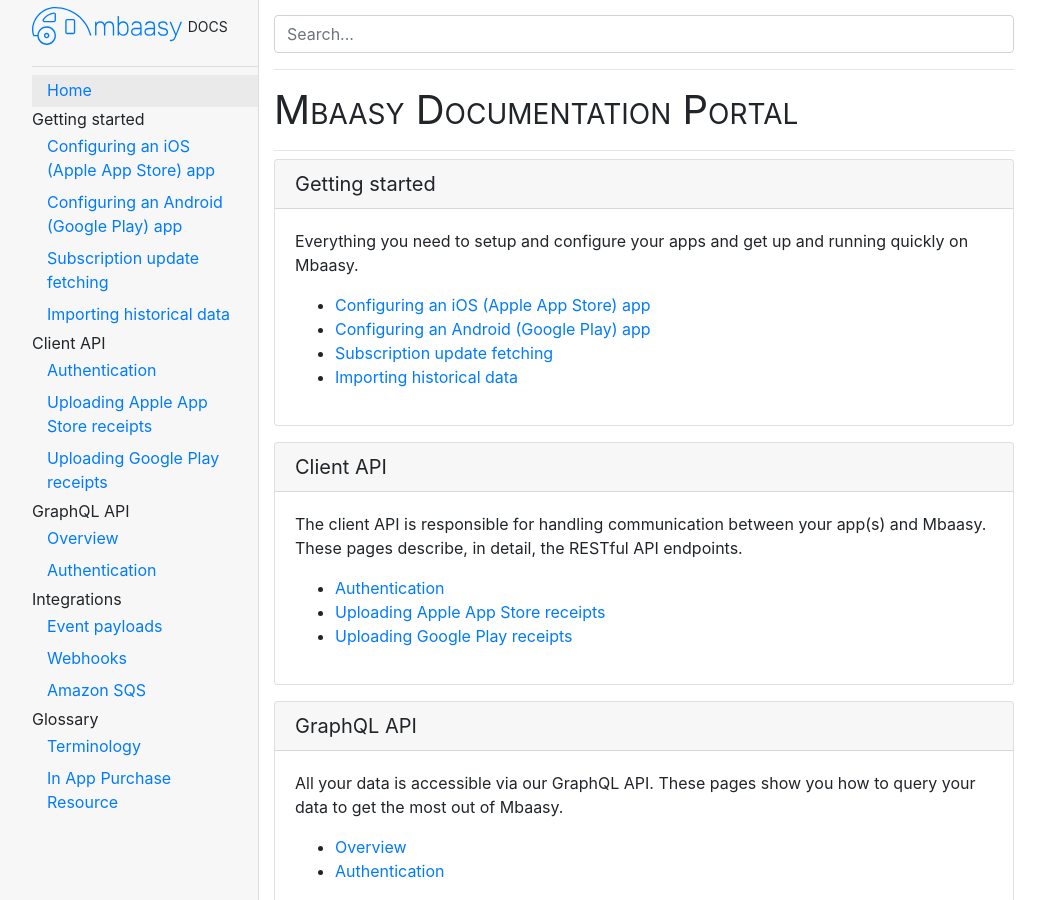
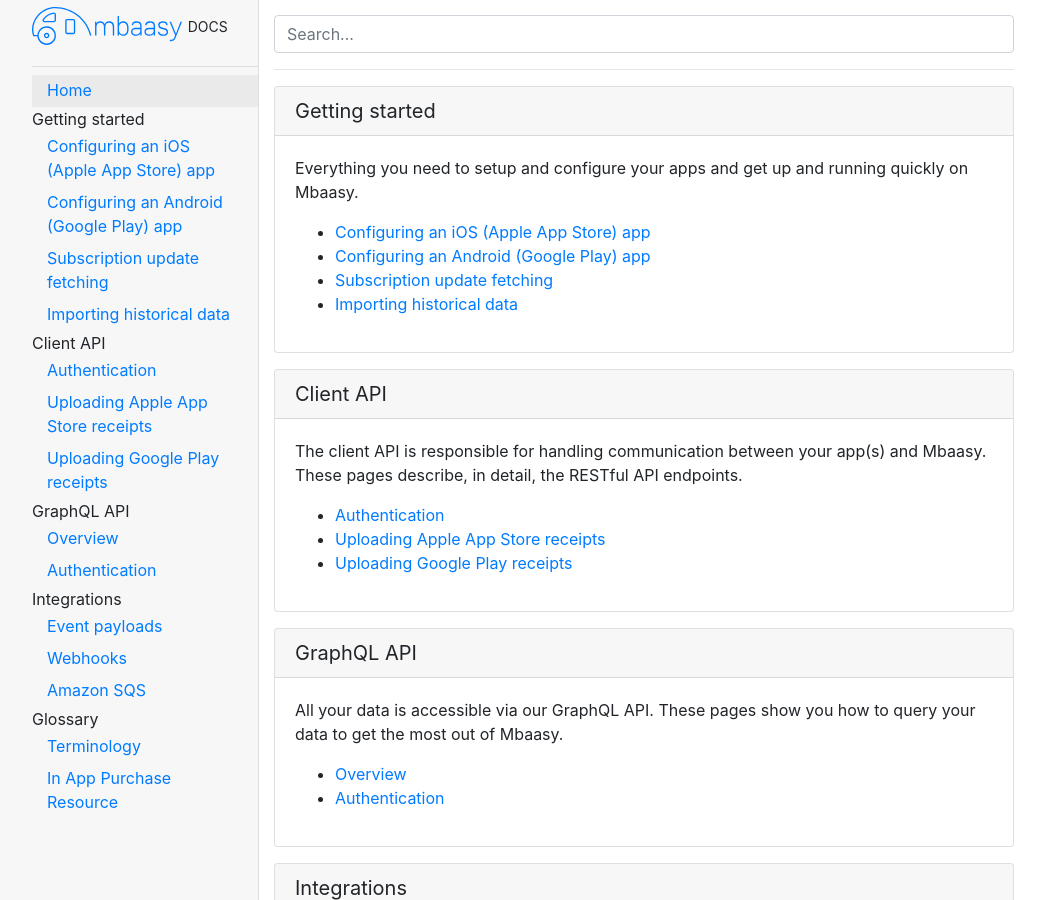
Before and after one commit to mbaasy/docs, a Jekyll site: the page built from index.html, in a window 1280 px wide and 900 px high. Shown: the whole window, without its empty margins (121-1166 px from the left). Built offline with Jekyll 4.4.1, drawn with Linux system fonts in a browser that asks for light colours; comment, search, counter and statistics services are not loaded.

Commit message:
a few fixes

```diff
--- a/index.html
+++ b/index.html
@@ -1,8 +1,8 @@
 ---
 layout: default
+title: Home
 ---
 
-<h1>Mbaasy Documentation Portal</h1>
 {% for header in site.data.toc.docs %}
   <div class="card mb-3">
     <h2 class="card-header h5">{{ header.title }}</h2>
```
Also changed, not shown: integrations/event_payloads.md (+1 -1 lines).
